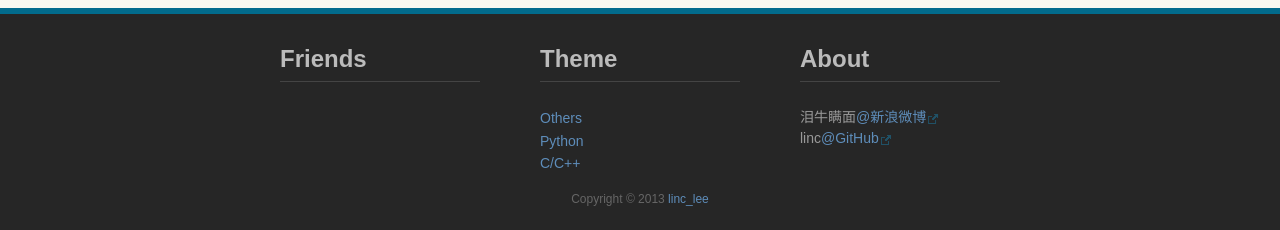
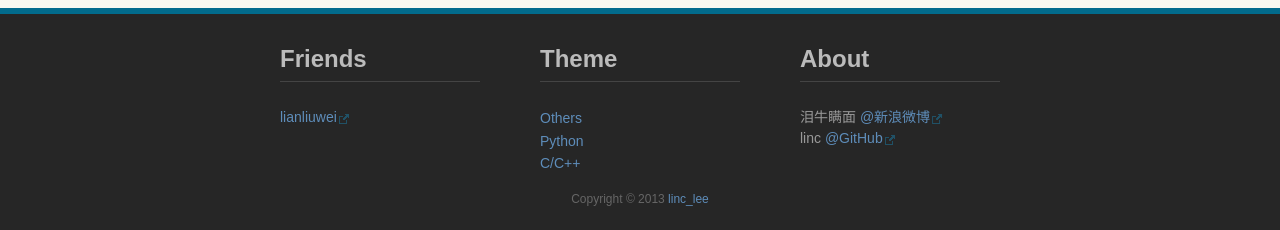
Before and after one commit to lincleejun/lincleejun.github.com, a Jekyll site: the page built from index.html, in a window 1280 px wide. Shown: the part 1017-1247 px from the top of the page. Built offline with Jekyll 4.4.1, drawn with Linux system fonts in a browser that asks for light colours; Markdown is read by kramdown in place of the engine named in the settings.

Commit message:
add friends

```diff
--- a/_layouts/page.html
+++ b/_layouts/page.html
@@ -33,6 +33,9 @@ layout:           default
         <div class="clearfix">
             <div class="about-left">
                 <h2>Friends</h2>
+
+				<p><a href="http://lianliuwei.github.io/" class="external" target="_blank" title="loyoen">lianliuwei</a>
+				</p>
 <!--
 				<p><a href="http://loyoen1990.blog.163.com/" class="external" target="_blank" title="loyoen">loyoen</a>
 			  <br/>
@@ -50,9 +53,9 @@ layout:           default
             <div class="about-left about-more">
                 <h2>About</h2>
                 <p>
-                    泪牛瞒面<a href="http://weibo.com/u/1868009360" class="external" target="_blank" title="linc的新浪微博">@新浪微博</a><br/>
+                    泪牛瞒面 <a href="http://weibo.com/u/1868009360" class="external" target="_blank" title="linc的新浪微博">@新浪微博</a><br/>
 
-                   linc<a href="https://github.com/lincleejun" class="external" target="_blank" title="linc的github">@GitHub</a><br/>
+                   linc <a href="https://github.com/lincleejun" class="external" target="_blank" title="linc的github">@GitHub</a><br/>
                 </p>
             </div>
         </div>
```
